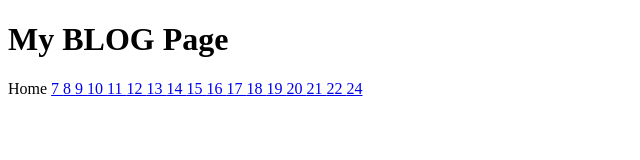
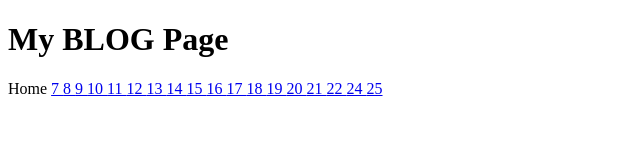
Before and after one commit to mathcodes/ai-blog, a plain HTML site: page index.html in a window 1280 px wide. Shown: the full height of the page, 0-640 px from the left. Drawn offline with Linux system fonts and the light colour scheme.

Commit message:
Updates Blog

```diff
--- a/index.html
+++ b/index.html
@@ -66,5 +66,8 @@
   <a href="content/24.html">
    24
   </a>
+  <a href="content/25.html">
+   25
+  </a>
  </body>
 </html>
```
